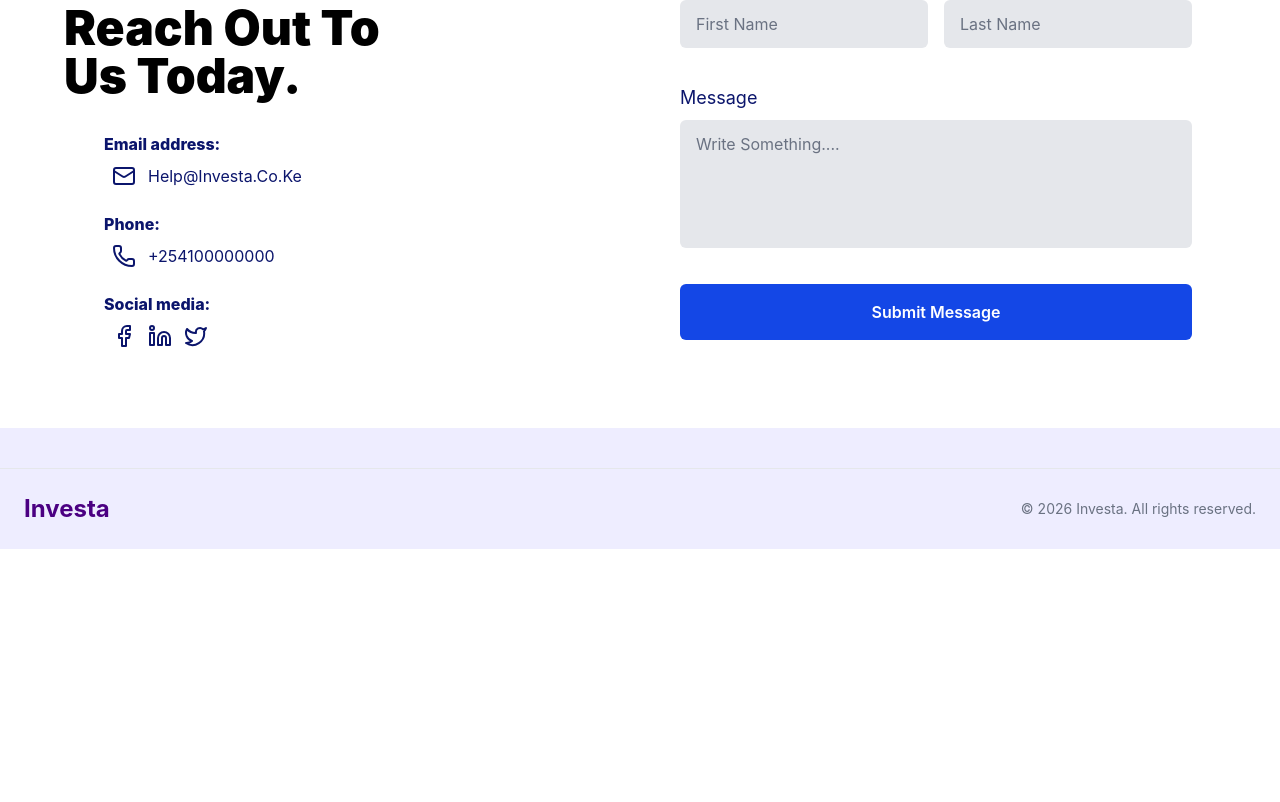
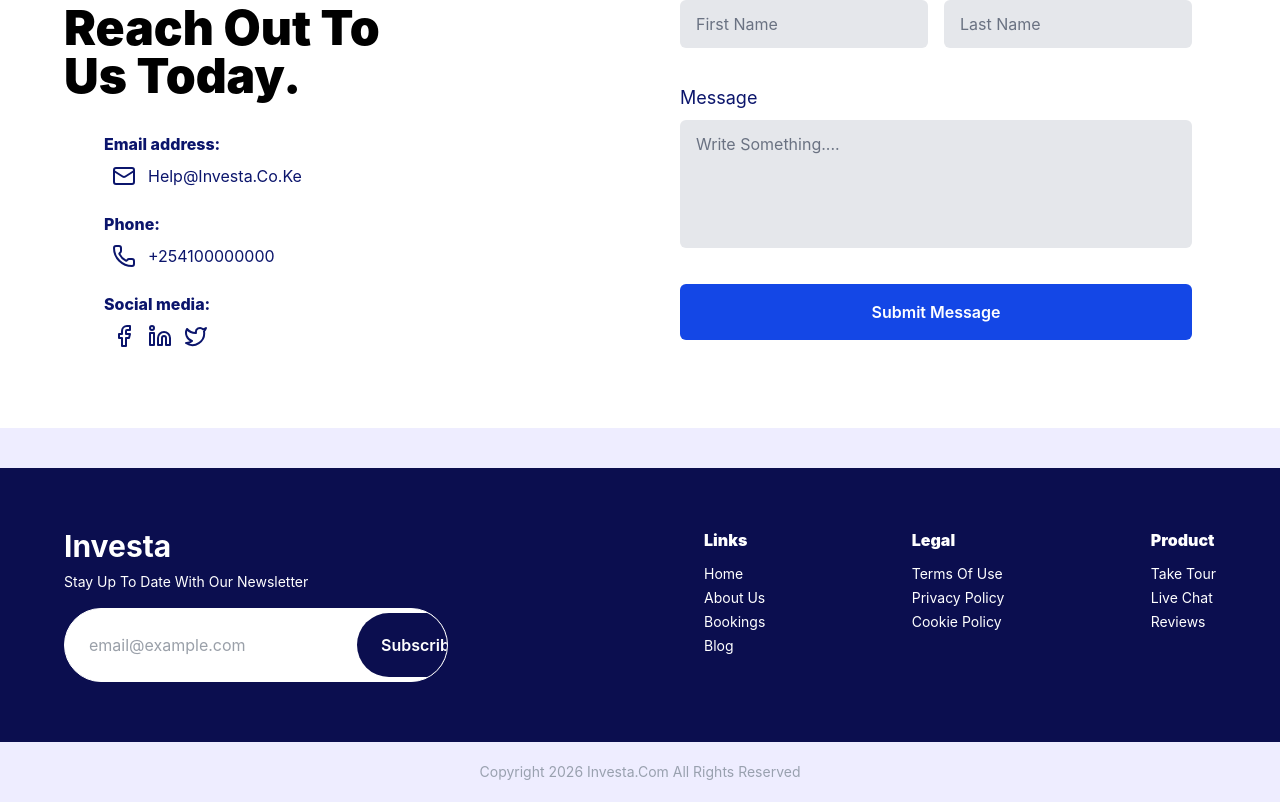
Before and after one commit to kc-clintone/investa-landingpage, a React (Vite) app: page / in a window 1280 px wide. Shown: the part 4622-5424 px from the top of the page. Before the commit the page ends 5171 px from the top, so only its background shows below. Built offline with nearby package versions, Linux system fonts and the light colour scheme.

Commit message:
mod: add descent styles for the footer

```diff
--- a/src/components/sections/Footer.jsx
+++ b/src/components/sections/Footer.jsx
@@ -1,19 +1,73 @@
+import { Button } from "../ui/Button"
+import { Section } from "../ui/Section"
+
 export const Footer = () => {
   return (
-    <footer className="w-full border-t border-gray-200">
-      <div className="container mx-auto flex flex-col md:flex-row items-center justify-between py-6 px-6">
+    <footer className="w-full text-white">
+      <div className="bg-[#0B0E4F] py-5">
+      <Section className="">
+        <div className="flex flex-col md:flex-row md:justify-between md:items-start gap-10 max-w-6xl mx-auto">
 
-        {/* Logo / Brand */}
-        <h1 className="text-2xl font-bold text-[#4B0082]">
-          Investa
-        </h1>
+          {/* Left Column - Logo + Newsletter */}
+          <div className="md:w-1/3">
+            <h1 className="text-3xl font-bold mb-2">Investa</h1>
+            <p className="text-sm mb-4">Stay Up To Date With Our Newsletter</p>
+            <form className="flex w-full max-w-sm rounded-full overflow-hidden border border-white bg-white p-1">
+              <input
+                type="email"
+                placeholder="email@example.com"
+                className="flex-1 px-5 py-5 text-gray-700 focus:outline-none bg-transparent"
+              />
+              <Button
+                type="submit"
+                className="bg-[#0B0E4F] text-white rounded-full px-4 font-semibold"
+                text="Subscribe"
+              />
+            </form>
+          </div>
 
-        {/* Copyright */}
-        <p className="text-sm text-gray-500 mt-2 md:mt-0">
-          © {new Date().getFullYear()} Investa. All rights reserved.
-        </p>
+          {/* Middle Columns - Links */}
+          <div className="flex flex-col sm:flex-row md:w-2/3 justify-between gap-8 max-w-lg">
+            {/* Links */}
+            <div>
+              <h2 className="font-black mb-3">Links</h2>
+              <ul className="space-y-1 text-sm">
+                <li><a href="#" className="hover:text-gray-300">Home</a></li>
+                <li><a href="#" className="hover:text-gray-300">About Us</a></li>
+                <li><a href="#" className="hover:text-gray-300">Bookings</a></li>
+                <li><a href="#" className="hover:text-gray-300">Blog</a></li>
+              </ul>
+            </div>
 
+            {/* Legal */}
+            <div>
+              <h2 className="font-black mb-3">Legal</h2>
+              <ul className="space-y-1 text-sm">
+                <li><a href="#" className="hover:text-gray-300">Terms Of Use</a></li>
+                <li><a href="#" className="hover:text-gray-300">Privacy Policy</a></li>
+                <li><a href="#" className="hover:text-gray-300">Cookie Policy</a></li>
+              </ul>
+            </div>
+
+            {/* Product */}
+            <div>
+              <h2 className="font-black mb-3">Product</h2>
+              <ul className="space-y-1 text-sm">
+                <li><a href="#" className="hover:text-gray-300">Take Tour</a></li>
+                <li><a href="#" className="hover:text-gray-300">Live Chat</a></li>
+                <li><a href="#" className="hover:text-gray-300">Reviews</a></li>
+              </ul>
+            </div>
+          </div>
+        </div>
+
+      </Section>
       </div>
+
+        {/* Bottom - Copyright */}
+        <div className="my-5 text-center text-sm text-gray-400">
+          Copyright 2026 Investa.Com All Rights Reserved
+        </div>
     </footer>
-  );
-};
+  )
+}
```
